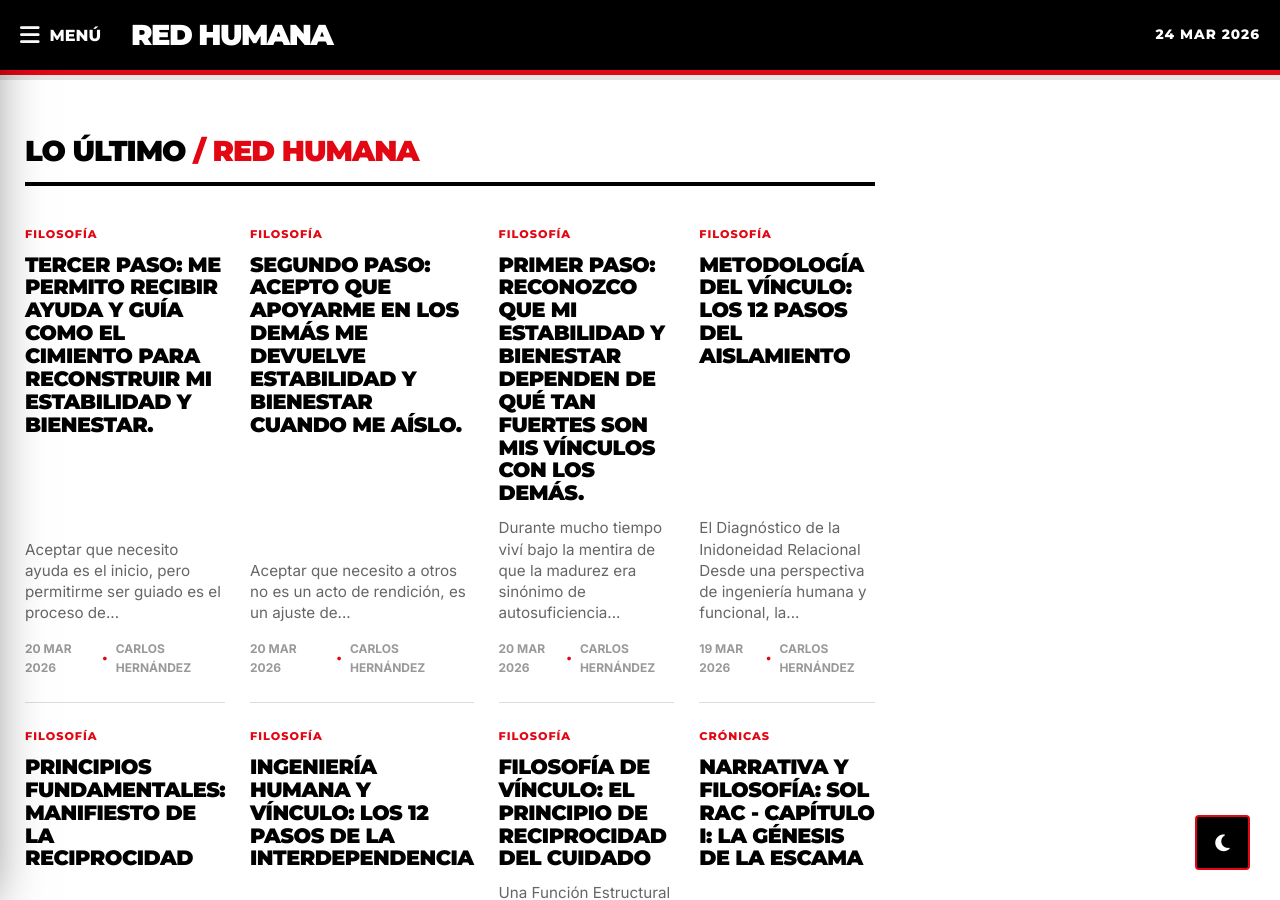
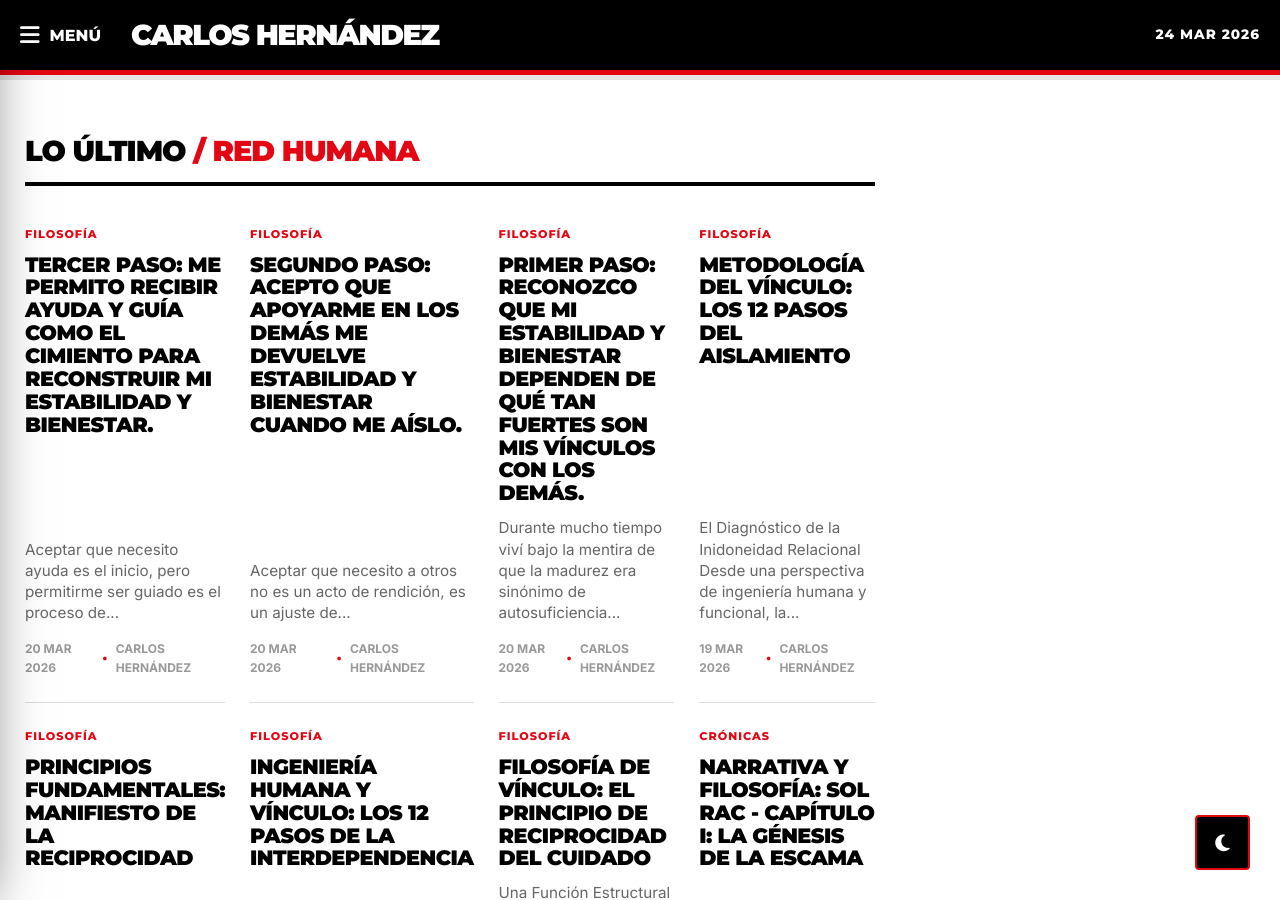
Before and after one commit to cafrhein/muro, a Jekyll site: the page built from index.html, in a window 1280 px wide and 900 px high. Built offline with Jekyll 4.4.1, drawn with Linux system fonts in a browser that asks for light colours; some of the changed text lies outside the part shown.

Commit message:
Update default.html

```diff
--- a/_layouts/default.html
+++ b/_layouts/default.html
@@ -47,7 +47,7 @@
                 </button>
 
                 <a href="/" style="text-decoration: none; color: #fff;">
-                    <div class="rt-logo" style="font-size: 1.8rem; letter-spacing: -1.5px;">RED HUMANA</div>
+                    <div class="rt-logo" style="font-size: 1.8rem; letter-spacing: -1.5px;">CARLOS HERNÁNDEZ</div>
                 </a>
             </div>
 
```
Also changed, not shown: other parts of _layouts/default.html (+1 -5 lines).
